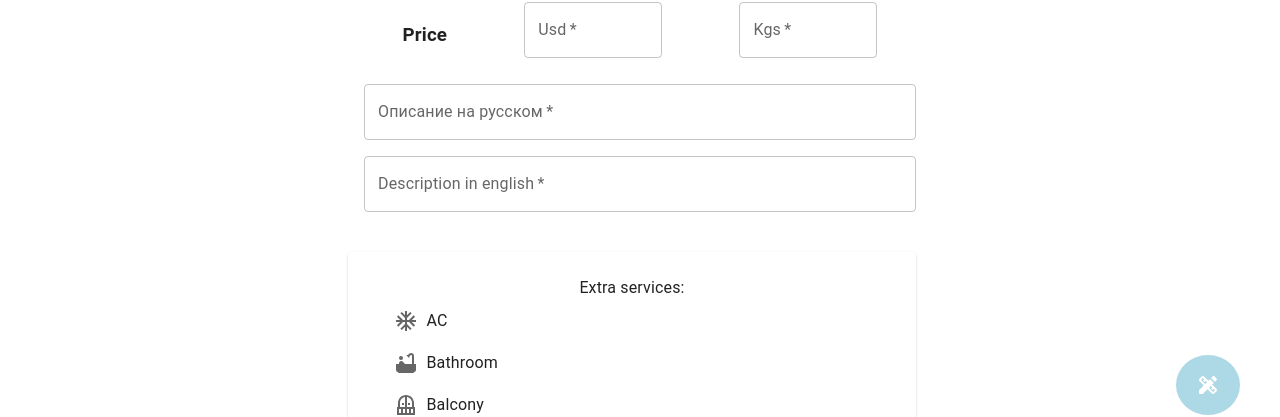
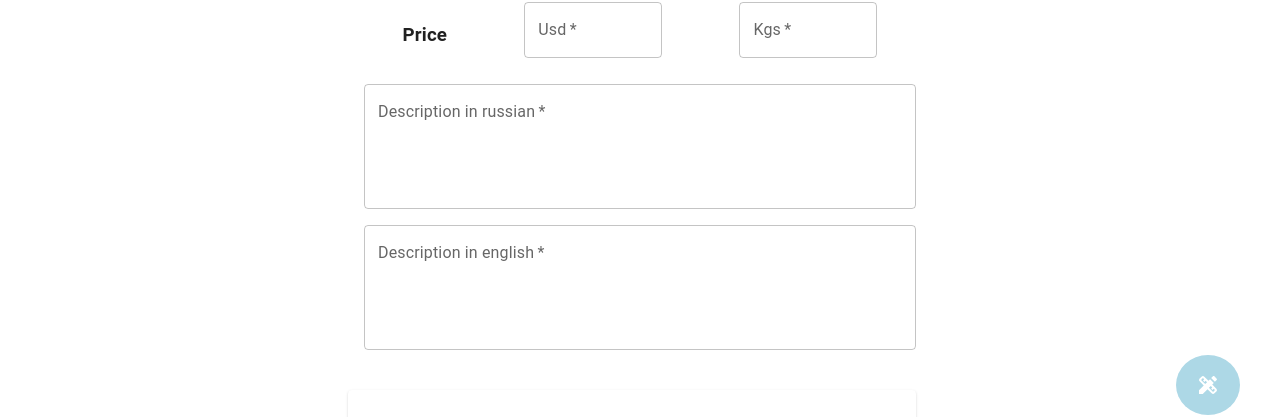
Before and after one commit to omurbekov-azamat/booking, a React (Create React App) app in the folder frontend/: page /hotels/1/createApartment in a window 1280 px wide. Shown: the part 270-687 px from the top of the page. Built offline with nearby package versions, Linux system fonts and the light colour scheme; no server answers.

Commit message:
#127 - Изменил размер инпутов для дескрипшн , сделал их больше чтоб вводить много текста, Добавил им переводы - эти изменения в рамках тикета #119

```diff
--- a/frontend/src/features/apartments/components/ApartmentForm.tsx
+++ b/frontend/src/features/apartments/components/ApartmentForm.tsx
@@ -215,24 +215,28 @@ const ApartmentForm = () => {
 
             <Grid item xs>
               <TextField
-                label={'Описание на русском'}
+                label={t('descriptionInRu')}
                 type="text"
                 name="ru"
                 autoComplete="current-description"
                 value={state.description.ru}
                 onChange={inputChangeHandler}
+                multiline
+                rows={4}
                 required
               />
             </Grid>
 
             <Grid item xs>
               <TextField
-                label={'Description in english'}
+                label={t('descriptionInEn')}
                 type="text"
                 name="en"
                 autoComplete="current-description"
                 value={state.description.en}
                 onChange={inputChangeHandler}
+                multiline
+                rows={4}
                 required
               />
             </Grid>
--- a/frontend/src/public/locales/en/translation.json
+++ b/frontend/src/public/locales/en/translation.json
@@ -120,5 +120,7 @@
   "guestHouse": "Guest House",
   "pension": "Pension",
   "Hostel": "Hostel",
-  "type": "Type"
+  "type": "Type",
+  "descriptionInRu": "Description in russian",
+  "descriptionInEn": "Description in english"
 }
--- a/frontend/src/public/locales/ru/translation.json
+++ b/frontend/src/public/locales/ru/translation.json
@@ -121,5 +121,7 @@
   "guestHouse": "Гостевой дом",
   "pension": "Пансионат",
   "Hostel": "Хостел",
-  "type": "Тип"
+  "type": "Тип",
+  "descriptionInRu": "Описание на русском",
+  "descriptionInEn": "Описание на английском"
 }
```
